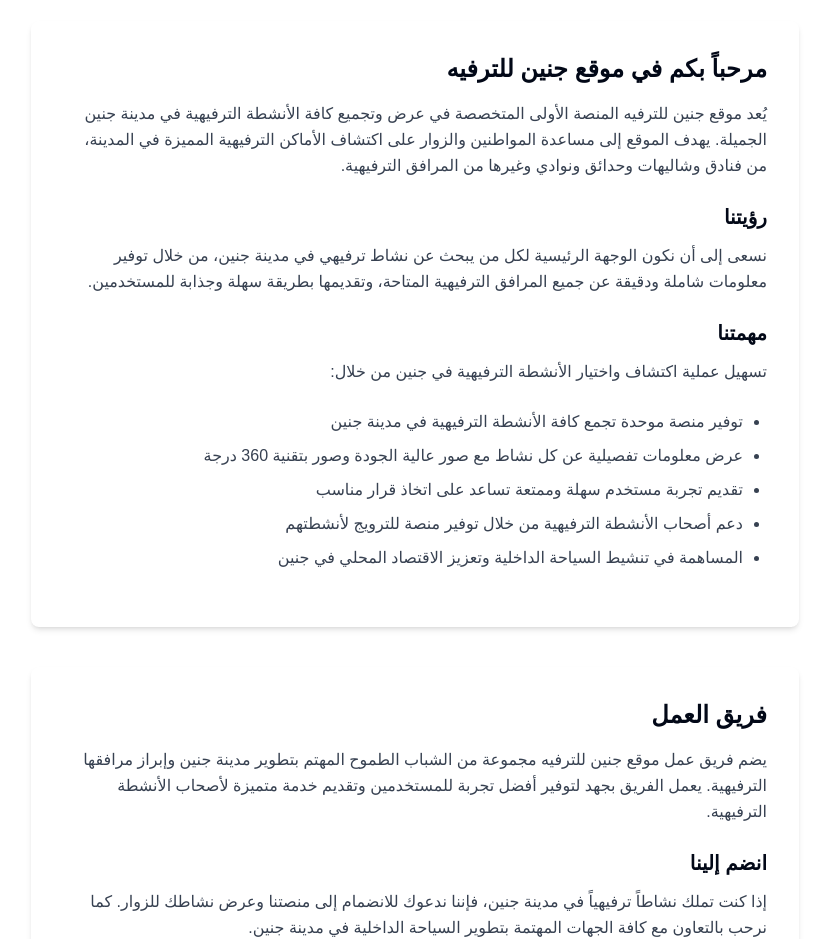
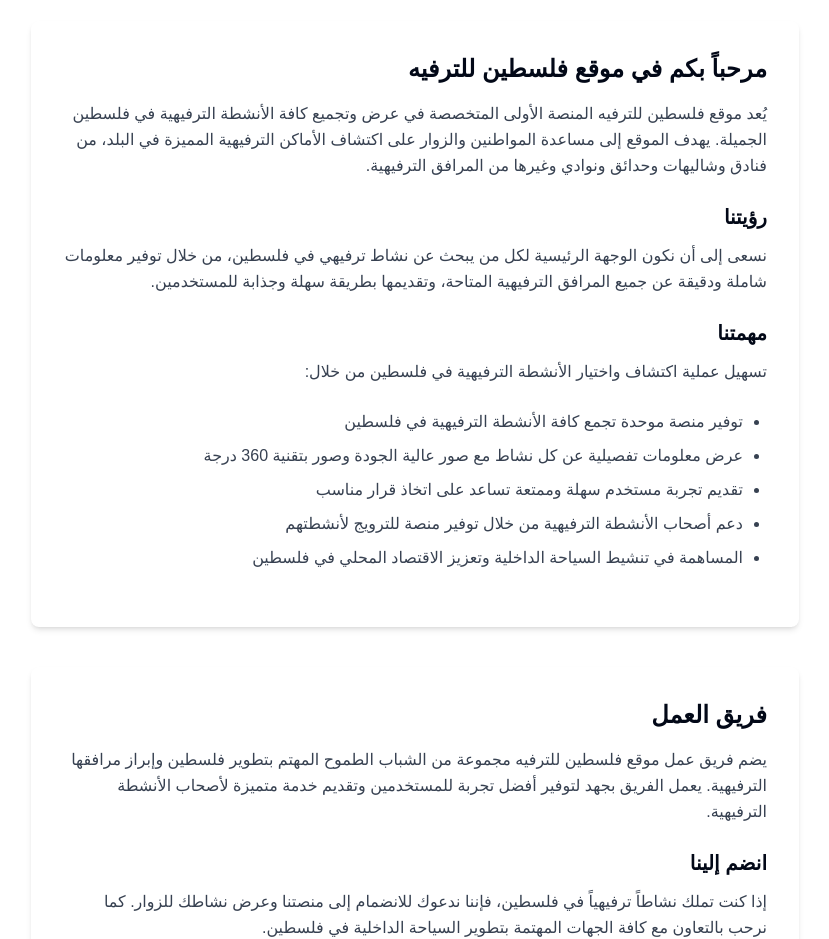
Before and after one commit to farahfaisal/jenin-fun-explorer, a React (Vite) app: page /about in a window 1280 px wide. Shown: the part 159-1098 px from the top of the page, without its empty margins (225-1054 px from the left). Built offline with nearby package versions, Linux system fonts and the light colour scheme.

Commit message:
Replace "جنين" with "فلسطين"
Replaces all instances of the word "جنين" with "فلسطين" in the application.

```diff
--- a/src/components/home/CTASection.tsx
+++ b/src/components/home/CTASection.tsx
@@ -12,7 +12,7 @@ const CTASection = () => {
       </div>
 
       <div className="container mx-auto px-6 text-center">
-        <h2 className="text-3xl font-bold mb-6">هل تملك نشاطاً ترفيهياً في جنين؟</h2>
+        <h2 className="text-3xl font-bold mb-6">هل تملك نشاطاً ترفيهياً في فلسطين؟</h2>
         <p className="text-xl mb-8 max-w-2xl mx-auto">
           انضم إلينا وعرض نشاطك على موقعنا ليراه الآلاف من الزوار يومياً
         </p>
--- a/src/components/home/FeaturedSection.tsx
+++ b/src/components/home/FeaturedSection.tsx
@@ -5,9 +5,9 @@ import FeaturedItemCard from './FeaturedItemCard';
 const featured = [
   {
     id: 1,
-    name: 'فندق جنين الدولي',
+    name: 'فندق فلسطين الدولي',
     category: 'hotels',
-    location: 'وسط المدينة، جنين',
+    location: 'وسط المدينة، فلسطين',
     image: 'https://images.unsplash.com/photo-1566073771259-6a8506099945?auto=format&fit=crop&q=80&w=1080',
     rating: 4.8
   },
@@ -15,7 +15,7 @@ const featured = [
     id: 2,
     name: 'شاليه الربيع',
     category: 'chalets',
-    location: 'شمال جنين',
+    location: 'شمال فلسطين',
     image: 'https://images.unsplash.com/photo-1499696010180-025ef6e1a8f9?auto=format&fit=crop&q=80&w=1080',
     rating: 4.6
   },
@@ -23,7 +23,7 @@ const featured = [
     id: 3,
     name: 'حديقة السلام',
     category: 'parks',
-    location: 'شرق جنين',
+    location: 'شرق فلسطين',
     image: 'https://images.unsplash.com/photo-1519331379826-f10be5486c6f?auto=format&fit=crop&q=80&w=1080',
     rating: 4.5
   },
--- a/src/pages/About.tsx
+++ b/src/pages/About.tsx
@@ -1,5 +1,6 @@
 
 import Layout from "@/components/Layout";
+import { Link } from "react-router-dom";
 
 const About = () => {
   return (
@@ -9,43 +10,43 @@ const About = () => {
           <h1 className="text-4xl font-bold mb-6">عن الموقع</h1>
 
           <div className="bg-white rounded-lg shadow-md p-8 mb-10">
-            <h2 className="text-2xl font-semibold mb-4">مرحباً بكم في موقع جنين للترفيه</h2>
+            <h2 className="text-2xl font-semibold mb-4">مرحباً بكم في موقع فلسطين للترفيه</h2>
             <p className="text-gray-700 leading-relaxed mb-6">
-              يُعد موقع جنين للترفيه المنصة الأولى المتخصصة في عرض وتجميع كافة الأنشطة الترفيهية في مدينة جنين الجميلة.
-              يهدف الموقع إلى مساعدة المواطنين والزوار على اكتشاف الأماكن الترفيهية المميزة في المدينة، من فنادق وشاليهات
+              يُعد موقع فلسطين للترفيه المنصة الأولى المتخصصة في عرض وتجميع كافة الأنشطة الترفيهية في فلسطين الجميلة.
+              يهدف الموقع إلى مساعدة المواطنين والزوار على اكتشاف الأماكن الترفيهية المميزة في البلد، من فنادق وشاليهات
               وحدائق ونوادي وغيرها من المرافق الترفيهية.
             </p>
 
             <h3 className="text-xl font-semibold mb-3">رؤيتنا</h3>
             <p className="text-gray-700 leading-relaxed mb-6">
-              نسعى إلى أن نكون الوجهة الرئيسية لكل من يبحث عن نشاط ترفيهي في مدينة جنين، من خلال توفير معلومات شاملة
+              نسعى إلى أن نكون الوجهة الرئيسية لكل من يبحث عن نشاط ترفيهي في فلسطين، من خلال توفير معلومات شاملة
               ودقيقة عن جميع المرافق الترفيهية المتاحة، وتقديمها بطريقة سهلة وجذابة للمستخدمين.
             </p>
 
             <h3 className="text-xl font-semibold mb-3">مهمتنا</h3>
             <p className="text-gray-700 leading-relaxed mb-6">
-              تسهيل عملية اكتشاف واختيار الأنشطة الترفيهية في جنين من خلال:
+              تسهيل عملية اكتشاف واختيار الأنشطة الترفيهية في فلسطين من خلال:
             </p>
             <ul className="list-disc pr-6 text-gray-700 leading-relaxed space-y-2 mb-6">
-              <li>توفير منصة موحدة تجمع كافة الأنشطة الترفيهية في مدينة جنين</li>
+              <li>توفير منصة موحدة تجمع كافة الأنشطة الترفيهية في فلسطين</li>
               <li>عرض معلومات تفصيلية عن كل نشاط مع صور عالية الجودة وصور بتقنية 360 درجة</li>
               <li>تقديم تجربة مستخدم سهلة وممتعة تساعد على اتخاذ قرار مناسب</li>
               <li>دعم أصحاب الأنشطة الترفيهية من خلال توفير منصة للترويج لأنشطتهم</li>
-              <li>المساهمة في تنشيط السياحة الداخلية وتعزيز الاقتصاد المحلي في جنين</li>
+              <li>المساهمة في تنشيط السياحة الداخلية وتعزيز الاقتصاد المحلي في فلسطين</li>
             </ul>
           </div>
 
           <div className="bg-white rounded-lg shadow-md p-8">
             <h2 className="text-2xl font-semibold mb-4">فريق العمل</h2>
             <p className="text-gray-700 leading-relaxed mb-6">
-              يضم فريق عمل موقع جنين للترفيه مجموعة من الشباب الطموح المهتم بتطوير مدينة جنين وإبراز مرافقها الترفيهية.
+              يضم فريق عمل موقع فلسطين للترفيه مجموعة من الشباب الطموح المهتم بتطوير فلسطين وإبراز مرافقها الترفيهية.
               يعمل الفريق بجهد لتوفير أفضل تجربة للمستخدمين وتقديم خدمة متميزة لأصحاب الأنشطة الترفيهية.
             </p>
 
             <h3 className="text-xl font-semibold mb-3">انضم إلينا</h3>
             <p className="text-gray-700 leading-relaxed mb-6">
-              إذا كنت تملك نشاطاً ترفيهياً في مدينة جنين، فإننا ندعوك للانضمام إلى منصتنا وعرض نشاطك للزوار.
-              كما نرحب بالتعاون مع كافة الجهات المهتمة بتطوير السياحة الداخلية في مدينة جنين.
+              إذا كنت تملك نشاطاً ترفيهياً في فلسطين، فإننا ندعوك للانضمام إلى منصتنا وعرض نشاطك للزوار.
+              كما نرحب بالتعاون مع كافة الجهات المهتمة بتطوير السياحة الداخلية في فلسطين.
             </p>
 
             <div className="text-center">
@@ -61,5 +62,3 @@ const About = () => {
 };
 
 export default About;
-
-import { Link } from "react-router-dom";
--- a/src/pages/Activities.tsx
+++ b/src/pages/Activities.tsx
@@ -1,4 +1,3 @@
-
 import { useState, useEffect } from 'react';
 import { useLocation, Link } from 'react-router-dom';
 import { MapPin, Search, Filter } from 'lucide-react';
@@ -11,10 +10,10 @@ import { Checkbox } from '@/components/ui/checkbox';
 const activities = [
   {
     id: 1,
-    name: 'فندق جنين الدولي',
+    name: 'فندق فلسطين الدولي',
     category: 'hotels',
-    location: 'وسط المدينة، جنين',
-    description: 'فندق فاخر في وسط مدينة جنين، يقدم خدمات متميزة وإطلالات رائعة',
+    location: 'وسط المدينة، فلسطين',
+    description: 'فندق فاخر في وسط فلسطين، يقدم خدمات متميزة وإطلالات رائعة',
     image: 'https://images.unsplash.com/photo-1566073771259-6a8506099945?auto=format&fit=crop&q=80&w=1080',
     rating: 4.8,
     price: '100$'
@@ -23,7 +22,7 @@ const activities = [
     id: 2,
     name: 'شاليه الربيع',
     category: 'chalets',
-    location: 'شمال جنين',
+    location: 'شمال فلسطين',
     description: 'شاليه هادئ محاط بالطبيعة الخلابة، مثالي للعائلات والاسترخاء',
     image: 'https://images.unsplash.com/photo-1499696010180-025ef6e1a8f9?auto=format&fit=crop&q=80&w=1080',
     rating: 4.6,
@@ -33,7 +32,7 @@ const activities = [
     id: 3,
     name: 'حديقة السلام',
     category: 'parks',
-    location: 'شرق جنين',
+    location: 'شرق فلسطين',
     description: 'حديقة عامة واسعة مع مساحات خضراء وملاعب للأطفال ومناطق للشواء',
     image: 'https://images.unsplash.com/photo-1519331379826-f10be5486c6f?auto=format&fit=crop&q=80&w=1080',
     rating: 4.5,
@@ -43,7 +42,7 @@ const activities = [
     id: 4,
     name: 'نادي الرياضي',
     category: 'clubs',
-    location: 'غرب جنين',
+    location: 'غرب فلسطين',
     description: 'نادي رياضي متكامل يضم صالة ألعاب رياضية وحمام سباحة وملاعب متعددة',
     image: 'https://images.unsplash.com/photo-1574936145840-28808d77a0b6?auto=format&fit=crop&q=80&w=1080',
     rating: 4.7,
@@ -53,7 +52,7 @@ const activities = [
     id: 5,
     name: 'فندق الواحة',
     category: 'hotels',
-    location: 'جنوب جنين',
+    location: 'جنوب فلسطين',
     description: 'فندق عصري بخدمات متميزة ومطعم يقدم أشهى المأكولات المحلية والعالمية',
     image: 'https://images.unsplash.com/photo-1564501049412-61c2a3083791?auto=format&fit=crop&q=80&w=1080',
     rating: 4.4,
@@ -63,7 +62,7 @@ const activities = [
     id: 6,
     name: 'شاليه النخيل',
     category: 'chalets',
-    location: 'أطراف جنين',
+    location: 'أطراف فلسطين',
     description: 'شاليه فاخر مع مسبح خاص وإطلالات خلابة على المناظر الطبيعية المحيطة',
     image: 'https://images.unsplash.com/photo-1470770841072-f978cf4d019e?auto=format&fit=crop&q=80&w=1080',
     rating: 4.9,
@@ -131,8 +130,8 @@ const Activities = () => {
       {/* Header */}
       <section className="bg-secondary/50 py-10">
         <div className="container mx-auto px-6">
-          <h1 className="text-3xl font-bold mb-4">الأنشطة الترفيهية في جنين</h1>
-          <p className="text-lg text-gray-600 mb-6">اكتشف مجموعة متنوعة من الأنشطة الترفيهية في مدينة جنين</p>
+          <h1 className="text-3xl font-bold mb-4">الأنشطة الترفيهية في فلسطين</h1>
+          <p className="text-lg text-gray-600 mb-6">اكتشف مجموعة متنوعة من الأنشطة الترفيهية في فلسطين</p>
 
           {/* Search bar */}
           <div className="flex items-center bg-white rounded-lg overflow-hidden shadow-md p-2 max-w-2xl">
```
